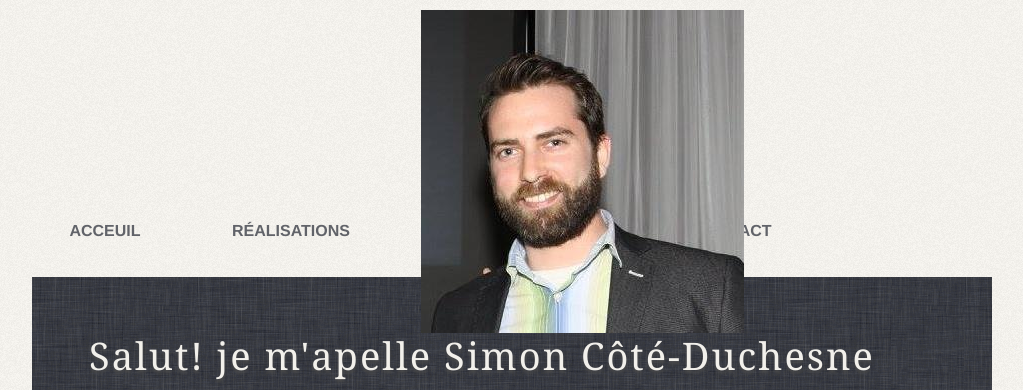
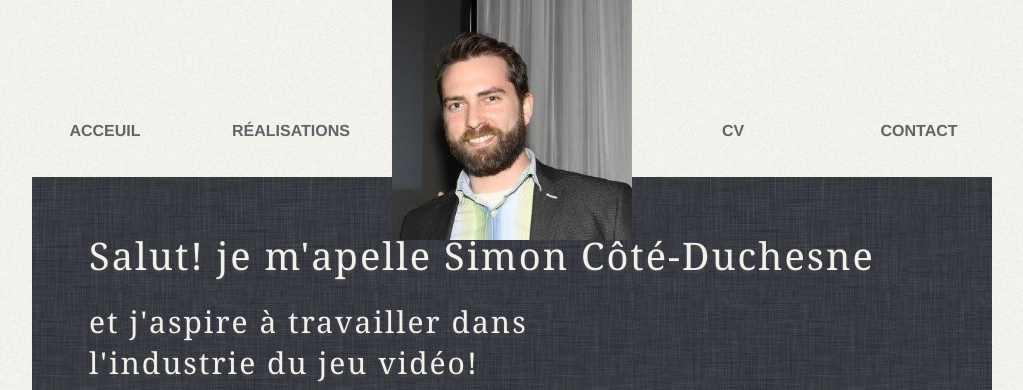
Before and after one commit to BarbeBleue/barbebleue.github.io, a plain HTML site: page index.html in a window 1280 px wide. Shown: the top 390 px of the page, without its empty margins (128-1151 px from the left). Drawn offline with Linux system fonts and the light colour scheme.

Commit message:
enfin ça ressemble à quelquechose

```diff
--- a/CssStyle.css
+++ b/CssStyle.css
@@ -12,7 +12,7 @@ body {
 }
 
 #logo {
-	margin: 10px auto 0 auto; position: relative; width: 183px;
+	position: center; width: 2000px;
 }
 
 ul#nav {
--- a/index.html
+++ b/index.html
@@ -13,10 +13,12 @@
 	</head>
 	<body>
 		<div id="container">
-		    <p id="logo"><a href="#"><img src="/images/SimonCoteDuchesne.jpg" alt="Simon Côté-Duchesne" /></a></p>
+		<style> img { width: 25%; height: 25%; display: block; margin-left: auto; margin-right: auto } </style>
+		    <p id="img"><a href="#"><img src="images/simoncoteduchesne.jpg" alt="Simon Côté-Duchesne"/></a></p>
 		    <ul id="nav">
 		    	<li><a href="index.html">Acceuil</a></li>
 		    	<li><a href="realisations.html">Réalisations</a></li>
+		    	<li><a href="curriculumvitae.html">CV</a></li>
 		    	<li><a href="contact.html">Contact</a></li>
 		    </ul>
 
```
Also changed, not shown: images/home-header-btn.jpg.
